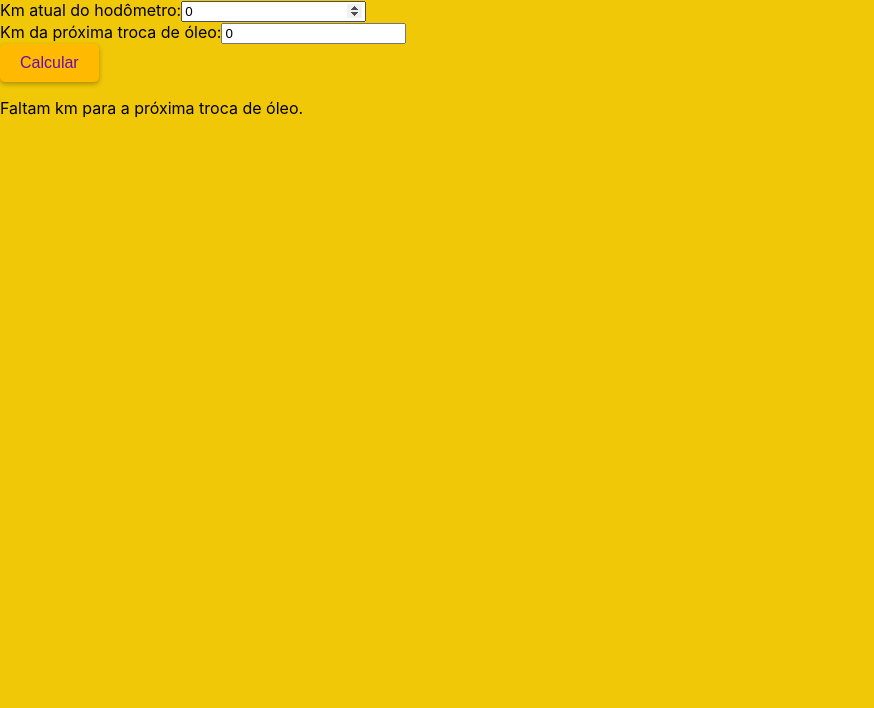
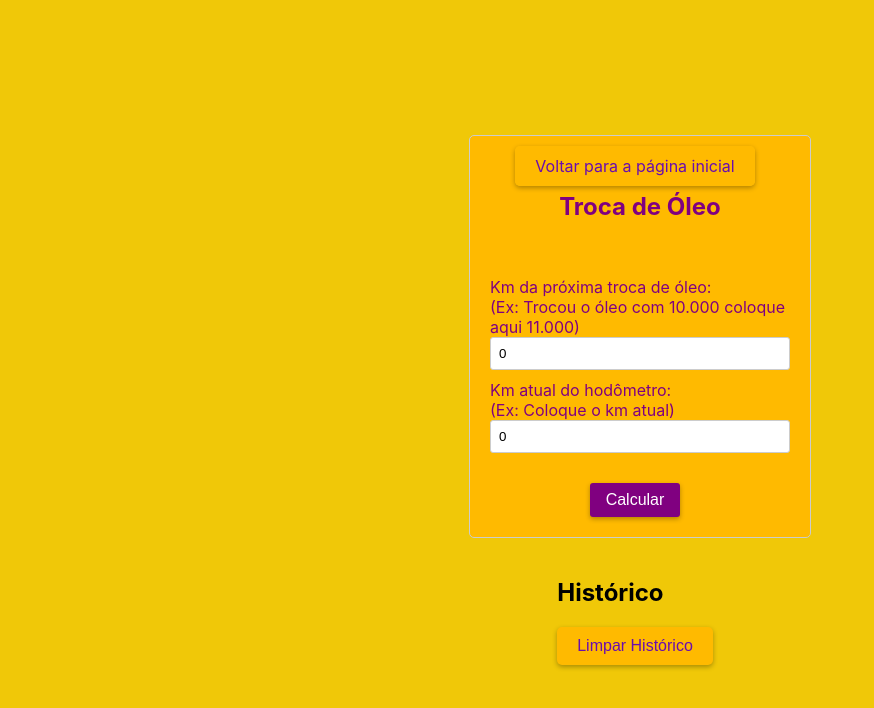
Before and after one commit to OWillMatheuz/meus-valores, a React (Create React App) app: page /km in a window 1280 px wide. Shown: the top 708 px of the page, without its empty margins (0-874 px from the left). Built offline with nearby package versions, Linux system fonts and the light colour scheme.

Commit message:
versão 9.0.0

```diff
--- a/src/paginas/metas/Metas.tsx
+++ b/src/paginas/metas/Metas.tsx
@@ -107,7 +107,13 @@ function Metas() {
         </h3>
         <hr />
         <p>Insira sua meta:</p>
-      <input type="number" value={meta} onChange={handleMetaChange} />
+        <input
+          type="number"
+          pattern="[0-9]*[.,]?[0-9]*"
+          inputMode="decimal"
+          value={meta}
+          onChange={handleMetaChange}
+        />
         <button onClick={cadastrarMeta}>Cadastrar</button>
         <button onClick={atualizarMeta}>Atualizar</button>
         <p>Sua meta atual é {metaTotal.toFixed(2)}</p>
@@ -122,7 +128,13 @@ function Metas() {
         </ul>
       </div>
       <div className="bg-svg-bottom">
-  <svg xmlns="http://www.w3.org/2000/svg" viewBox="0 0 1440 320"><path fill="#ff5500" fill-opacity="0.8" d="M0,96L480,160L960,32L1440,288L1440,320L960,320L480,320L0,320Z"></path></svg>
+        <svg xmlns="http://www.w3.org/2000/svg" viewBox="0 0 1440 320">
+          <path
+            fill="#ff5500"
+            fill-opacity="0.8"
+            d="M0,96L480,160L960,32L1440,288L1440,320L960,320L480,320L0,320Z"
+          ></path>
+        </svg>
       </div>
     </div>
   );
--- a/src/paginas/principal/PaginaPrincipal.css
+++ b/src/paginas/principal/PaginaPrincipal.css
@@ -18,10 +18,10 @@
 
   .botoes {
     display: flex;
+    flex-wrap: wrap;
     justify-content: center;
-    margin-top: 50px;
-    flex-wrap: wrap;
   }
+
 
   .botao {
     font-size: 1.5em;
--- a/src/paginas/principal/PaginaPrincipal.tsx
+++ b/src/paginas/principal/PaginaPrincipal.tsx
@@ -15,9 +15,8 @@ function PaginaPrincipal() {
       <div className="bg-svg">
         <h1 className="titulo">Salve Motoca!</h1>
         <h2 className="subtitulo">O que você deseja fazer?</h2>
-        <div className="botoes">
-          <div className="row">
-            <div className="col-sm-4 col-md-4 col-lg-4">
+        <div className="botoes row">
+  <div className="col-sm-6 col-md-6 col-lg-6">
     <Link to="/registrar">
       <img
         src="https://tinypic.host/images/2023/04/22/icons8-editar-propriedade-64.png"
@@ -27,7 +26,7 @@ function PaginaPrincipal() {
       <p className="texto-botao">Registrar valores e km</p>
     </Link>
   </div>
-            <div className="col-sm-4 col-md-4 col-lg-4">
+  <div className="col-sm-6 col-md-6 col-lg-6">
     <Link to="/historico">
       <img
         src="https://tinypic.host/images/2023/04/22/icons8-historico-de-encomendas-100.png"
@@ -37,7 +36,7 @@ function PaginaPrincipal() {
       <p className="texto-botao">Ver histórico</p>
     </Link>
   </div>
-            <div className="col-sm-4 col-md-4 col-lg-4">
+  <div className="col-sm-6 col-md-6 col-lg-6">
     <Link to="/metas">
       <img
         src="https://tinypic.host/images/2023/04/22/icons8-objetivo-100.png"
@@ -46,9 +45,11 @@ function PaginaPrincipal() {
       />
       <p className="texto-botao">Definir metas</p>
     </Link>
+  </div>
+  <div className="col-sm-6 col-md-6 col-lg-6">
     <Link to="/km">
       <img
-                  src="https://tinypic.host/images/2023/04/22/icons8-objetivo-100.png"
+        src="https://tinypic.host/images/2023/04/24/icons8-velocimetro-50.png"
         alt="Icone 3"
         className="icone"
       />
@@ -56,7 +57,7 @@ function PaginaPrincipal() {
     </Link>
   </div>
 </div>
-        </div>
+
         <div className="bg-svg-bottom">
           <svg xmlns="http://www.w3.org/2000/svg" viewBox="0 0 1440 320">
             <path
--- a/src/paginas/trocadeoleo/TrocaDeOleoForm.css
+++ b/src/paginas/trocadeoleo/TrocaDeOleoForm.css
@@ -0,0 +1,132 @@
+.form-container {
+    display: flex;
+    flex-direction: column;
+    justify-content: center;
+    align-items: center;
+    height: 100vh;
+  }
+
+  .form-wrapper {
+    width: 300px;
+    padding: 20px;
+    border: 1px solid #ccc;
+    border-radius: 5px;
+    text-align: center;
+    background-color: #ffba00;
+    margin-bottom: 20px; /* adicione esta propriedade para separar o histórico dos inputs */
+  }
+
+  .form-wrapper h2 {
+    margin-top: 0;
+    color: purple;
+  }
+
+  .form-wrapper label {
+    display: block;
+    margin-bottom: 10px;
+    text-align: left;
+    color: purple;
+  }
+
+  .form-wrapper input[type="number"] {
+    width: 100%;
+    padding: 8px;
+    border: 1px solid #ccc;
+    border-radius: 3px;
+    box-sizing: border-box;
+  }
+
+  .form-wrapper button {
+    background-color: purple;
+    color: white;
+    padding: 8px 16px;
+    border: none;
+    border-radius: 3px;
+    font-size: 16px;
+    cursor: pointer;
+  }
+
+  @media screen and (max-width: 600px) {
+    .form-wrapper {
+      width: 90%;
+    }
+
+    .form-wrapper h2 {
+      font-size: 24px;
+    }
+
+    .form-wrapper label {
+      font-size: 14px;
+    }
+
+    .form-wrapper input[type="number"] {
+      font-size: 14px;
+    }
+
+    .form-wrapper button {
+      font-size: 14px;
+    }
+
+    .form-wrapper p {
+      font-size: 14px;
+    }
+  }
+
+  .form-wrapper p {
+    margin-top: 20px;
+    font-size: 16px;
+    font-weight: bold;
+    color: purple;
+  }
+
+
+  #historico-container {
+    width: 300px;
+  padding: 20px;
+  border: 1px solid #ccc;
+  border-radius: 5px;
+  text-align: center;
+  background-color: #fff;
+  margin-top: 20px;
+  }
+
+  #historico-container h3 {
+    margin-bottom: 10px;
+    color: purple;
+  }
+
+  #historico-list {
+    list-style: none;
+    padding: 0;
+  }
+
+  #historico-list li {
+    font-size: 16px;
+    color: purple;
+    margin-bottom: 5px;
+  }
+
+
+
+  .custom-button {
+    background-color: #ffba00;
+    color: #6a0dad; /* alterado para cor roxa */
+    border: none;
+    padding: 10px 20px;
+    font-size: 16px;
+    cursor: pointer;
+    margin-right: 10px;
+    border-radius: 5px;
+    box-shadow: 0px 2px 5px rgba(0, 0, 0, 0.3);
+    transition: all 0.3s ease-in-out;
+  }
+
+  .custom-button:hover {
+    background-color: #ffc600; /* alterado para cor laranja mais clara */
+    box-shadow: 0px 4px 8px rgba(0, 0, 0, 0.3);
+  }
+
+  .title-with-margin {
+    margin-top: 1em;
+    padding: 1rem;
+  }
--- a/src/paginas/trocadeoleo/TrocaDeOleoForm.tsx
+++ b/src/paginas/trocadeoleo/TrocaDeOleoForm.tsx
@@ -1,47 +1,111 @@
-import { SetStateAction, useState } from "react";
+import { SetStateAction, useState, useEffect } from "react";
 import { Link } from "react-router-dom";
+import React from "react";
 import "./TrocaDeOleoForm.css";
-import React from "react";
+
+interface CalcHistoryItem {
+  kmAtual: number;
+  kmProximaTroca: number;
+  kmFaltantes: number;
+  data: string;
+}
 
 function TrocaDeOleoForm() {
   const [kmAtual, setKmAtual] = useState<number>(0);
   const [kmProximaTroca, setKmProximaTroca] = useState<number>(0);
-    const [kmFaltantes, setKmFaltantes] = useState<string>("");
-    function handleKmAtualChange(event: { target: { value: string; }; }) {
+  const [kmFaltantes, setKmFaltantes] = useState<number | null>(null);
+  const [calcHistory, setCalcHistory] = useState<CalcHistoryItem[]>([]);
+
+  useEffect(() => {
+    const storedHistory = localStorage.getItem("calcHistory");
+    if (storedHistory) {
+      setCalcHistory(JSON.parse(storedHistory));
+    }
+  }, []);
+
+  useEffect(() => {
+    localStorage.setItem("calcHistory", JSON.stringify(calcHistory));
+  }, [calcHistory]);
+
+  function handleKmAtualChange(event: { target: { value: string } }) {
     setKmAtual(Number(event.target.value));
   }
 
-      function handleKmProximaTrocaChange(event: { target: { value: string; }; }) {
+  function handleKmProximaTrocaChange(event: { target: { value: string } }) {
     setKmProximaTroca(Number(event.target.value));
   }
 
-      function handleCalcularClick(event: { preventDefault: () => void; }) {
+  function handleCalcularClick(event: { preventDefault: () => void }) {
     event.preventDefault();
     const kmFaltantes = kmProximaTroca - kmAtual;
-  setKmFaltantes(String(kmFaltantes));
+    setKmFaltantes(kmFaltantes);
+    const currentDate = new Date().toLocaleDateString();
+    setCalcHistory([
+      ...calcHistory,
+      { kmAtual, kmProximaTroca, kmFaltantes, data: currentDate },
+    ]);
   }
 
+  function handleClearHistory() {
+    setCalcHistory([]);
+    localStorage.removeItem("calcHistory");
+  }
 
   return (
-      <form>
+    <div className="form-container">
+      <form className="form-wrapper">
+        <Link to="/" className="back-link custom-button">
+          Voltar para a página inicial
+        </Link>
+        <h2 className="title-with-margin">Troca de Óleo</h2>
+        <br />
         <label>
-          Km atual do hodômetro:
-          <input type="number" value={kmAtual} onChange={(e) => setKmAtual(Number(e.target.value))} />
+          Km da próxima troca de óleo: <br /> (Ex: Trocou o óleo com 10.000
+          coloque aqui 11.000)
+          <input
+            type="number"
+            value={kmProximaTroca}
+            onChange={handleKmProximaTrocaChange}
+            className="form-input"
+          />
+        </label>
+        <label>
+          Km atual do hodômetro: <br /> (Ex: Coloque o km atual)
+          <input
+            type="number"
+            value={kmAtual}
+            onChange={handleKmAtualChange}
+            className="form-input"
+          />
         </label>
         <br />
-        <label>
-          Km da próxima troca de óleo:
-          <input type="number" value={kmProximaTroca} onChange={(e) => setKmProximaTroca(Number(e.target.value))} />
-        </label>
-        <br />
-        <button onClick={handleCalcularClick}>Calcular</button>
+        <button onClick={handleCalcularClick} className="form-button">
+          Calcular
+        </button>
         <br />
         {kmFaltantes !== null && (
-          <p>
+          <p className="form-result">
             Faltam {kmFaltantes} km para a próxima troca de óleo.
           </p>
         )}
       </form>
+      <div className="history-container">
+        <h2>Histórico</h2>
+        <ul>
+          {calcHistory.map((item, index) => (
+            <li key={index}>
+              Data: {item.data} - Km Atual: {item.kmAtual} - Você tem até:{" "}
+              {item.kmProximaTroca} Km pra trocar o óleo <br />
+              Faltam {item.kmFaltantes} Km pra você troca o óleo hein motoca !
+            </li>
+          ))}
+        </ul>
+        <button onClick={handleClearHistory} className="clear-history-button">
+          Limpar Histórico
+        </button>
+      </div>
+    </div>
   );
 }
+
 export default TrocaDeOleoForm;
```
Also changed, not shown: src/paginas/home/Home.tsx (+18 -10 lines). Lines whose indentation alone changed are shown as unchanged.
